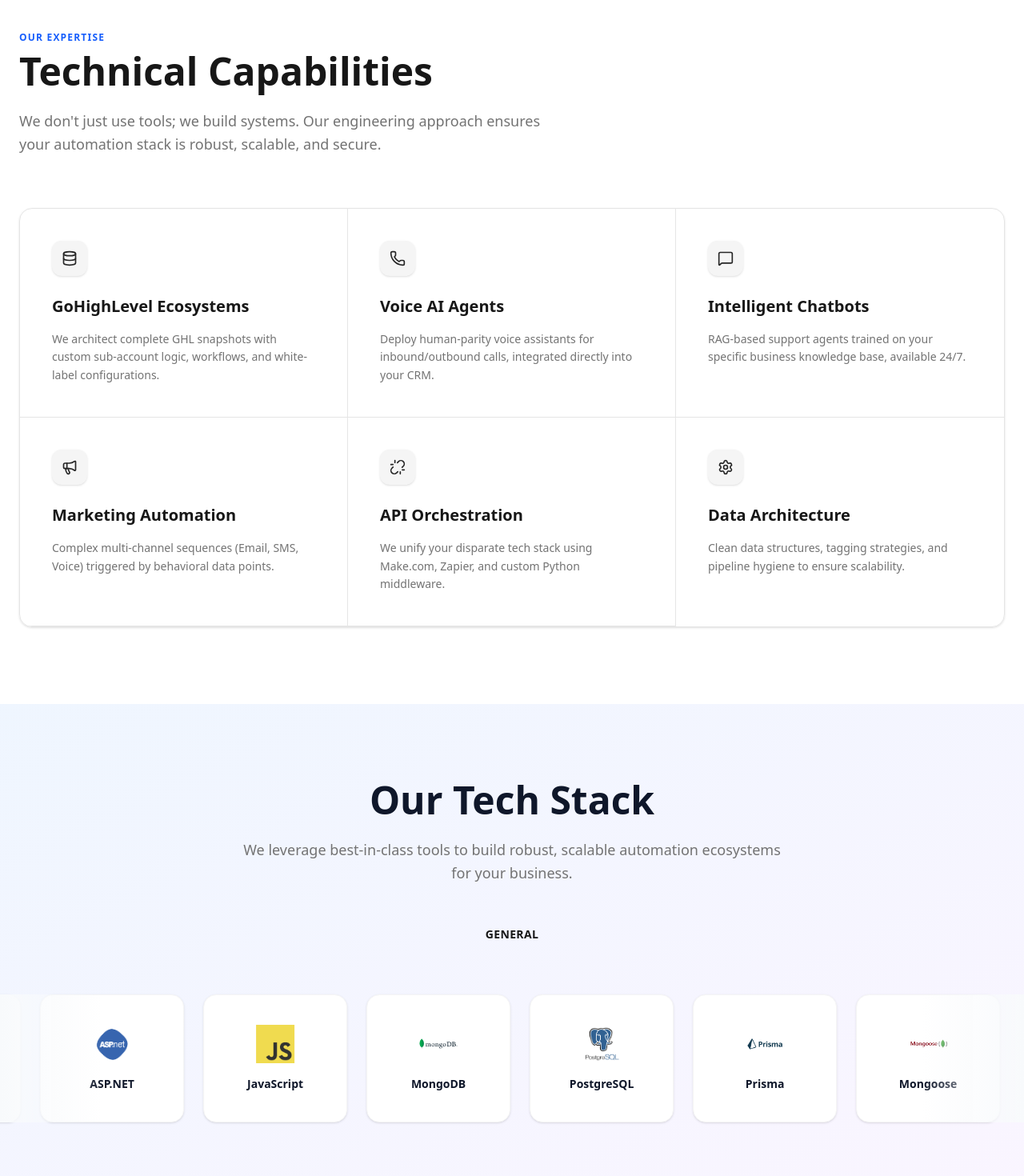
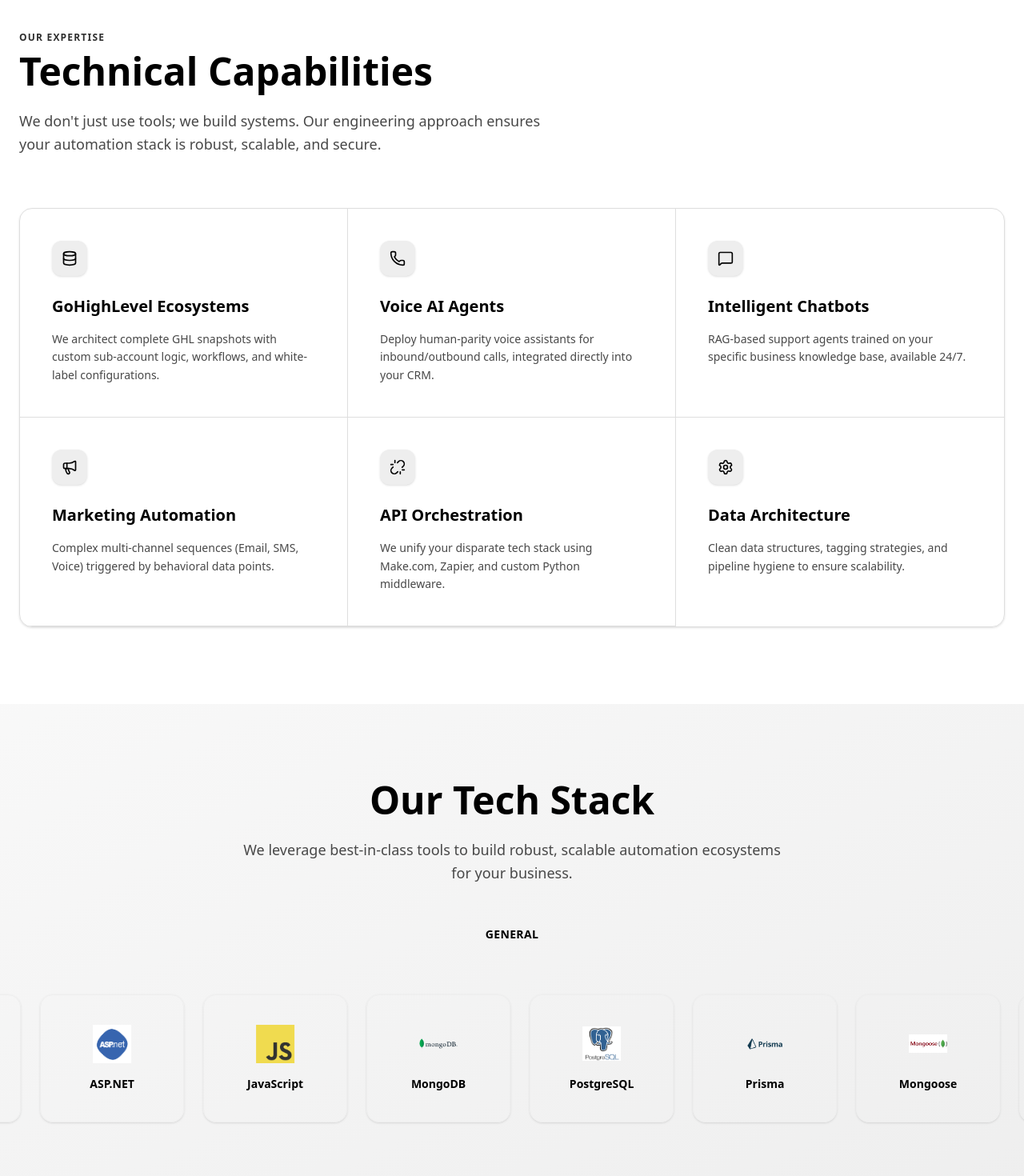
Before and after one commit to uthso297/clone-oct, a React (Vite) app: page / in a window 1280 px wide. Shown: the part 1280-2750 px from the top of the page at 80% size. Built offline with nearby package versions, Linux system fonts and the light colour scheme.

Commit message:
black and white

```diff
--- a/src/Components/AboutUs.tsx
+++ b/src/Components/AboutUs.tsx
@@ -25,7 +25,7 @@ const stats = [
 
 export default function AboutUs() {
   return (
-    <section className="bg-[#F8FAFC] py-24 px-6">
+    <section className="bg-white py-24 px-6">
       <div className="max-w-6xl mx-auto">
 
         {/* Section Header */}
--- a/src/Components/ChatBotUI.tsx
+++ b/src/Components/ChatBotUI.tsx
@@ -33,7 +33,7 @@ const ChatbotUI = () => {
       {isOpen && (
         <div className="mb-4 w-80 sm:w-96 h-125 bg-white rounded-2xl shadow-2xl border border-gray-100 flex flex-col overflow-hidden animate-in slide-in-from-bottom-5">
           {/* Header */}
-          <div className="bg-[#1A1C21] p-4 flex justify-between items-center text-white">
+          <div className="bg-neutral-900 p-4 flex justify-between items-center text-white">
             <div className="flex items-center gap-3">
               <div className="p-2 bg-white/10 rounded-lg">
                 <Bot size={20} />
@@ -82,7 +82,7 @@ const ChatbotUI = () => {
       {/* Toggle Button (FAB) */}
       <button
         onClick={() => setIsOpen(!isOpen)}
-        className="w-14 h-14 bg-[#1A1C21] text-white rounded-full flex items-center justify-center shadow-lg hover:scale-105 transition-transform active:scale-95"
+        className="w-14 h-14 bg-neutral-900 text-white rounded-full flex items-center justify-center shadow-lg hover:scale-105 transition-transform active:scale-95"
       >
         {isOpen ? <X size={24} /> : <MessageSquare size={24} />}
       </button>
--- a/src/Components/OurAchievements.tsx
+++ b/src/Components/OurAchievements.tsx
@@ -20,7 +20,7 @@ const achievements = [
 
 export default function OurAchievements() {
   return (
-    <section className="bg-[#F8FAFC] py-24 px-6">
+    <section className="bg-white py-24 px-6">
       <div className="max-w-7xl mx-auto">
 
         {/* Section Header */}
--- a/src/Components/ProjectDetails.tsx
+++ b/src/Components/ProjectDetails.tsx
@@ -74,7 +74,7 @@ export default function ProjectDetails() {
   const prevMedia = (idx: number, setIdx: { (value: SetStateAction<number>): void; (value: SetStateAction<number>): void; (arg0: number): unknown; }, length: number) => setIdx((idx - 1 + length) % length);
 
   return (
-    <div className="min-h-screen bg-[#F8F9FB] text-[#1A1C21]">
+    <div className="min-h-screen bg-white text-neutral-900">
       <div className="max-w-300 mx-auto px-6 py-12">
         <div className="grid grid-cols-1 lg:grid-cols-2 gap-16">
 
--- a/src/Components/ProvenResults.tsx
+++ b/src/Components/ProvenResults.tsx
@@ -102,7 +102,7 @@ export default function ProvenResults() {
 
         {/* Bottom CTA Button */}
         <div className="flex justify-center">
-          <button className="flex items-center gap-2 px-8 py-4 bg-[#F1F5F9] hover:bg-[#E2E8F0] text-neutral-900 rounded-full font-bold text-sm transition-all shadow-sm">
+          <button className="flex items-center gap-2 px-8 py-4 bg-gray-100 hover:bg-gray-200 text-neutral-900 rounded-full font-bold text-sm transition-all shadow-sm">
             View All Projects
             <ArrowUpRight className="w-4 h-4" />
           </button>
--- a/src/Components/TechStackCarousel.tsx
+++ b/src/Components/TechStackCarousel.tsx
@@ -22,9 +22,9 @@ import { useState } from 'react';
 export default function TechStackCarousel() {
   const [paused, setPaused] = useState(false);
   return (
-    <section className="bg-linear-to-br from-blue-50 to-purple-50 py-24 overflow-hidden">
+    <section className="bg-linear-to-br-from-blue-50-to-purple-50 py-24 overflow-hidden">
       <div className="max-w-7xl mx-auto px-6 text-center mb-16">
-        <h2 className="text-4xl md:text-5xl font-bold text-[#0F172A] mb-6">
+        <h2 className="text-4xl md:text-5xl font-bold text-neutral-900 mb-6">
           Our Tech Stack
         </h2>
         <p className="max-w-2xl mx-auto text-neutral-500 text-lg leading-relaxed">
@@ -41,8 +41,8 @@ export default function TechStackCarousel() {
       {/* Infinite Carousel Container */}
       <div className="relative flex items-center">
         {/* Faded edges effect to match image */}
-        <div className="pointer-events-none absolute left-0 z-10 h-full w-32 bg-linear-to-r from-[#F8FAFC] to-transparent" />
-        <div className="pointer-events-none absolute right-0 z-10 h-full w-32 bg-linear-to-l from-[#F8FAFC] to-transparent" />
+        <div className="pointer-events-none absolute left-0 z-10 h-full w-32 bg-linear-to-r-from-white-to-transparent" />
+        <div className="pointer-events-none absolute right-0 z-10 h-full w-32 bg-linear-to-l-from-white-to-transparent" />
 
         {/* The Animated Track */}
         <div
@@ -68,7 +68,7 @@ export default function TechStackCarousel() {
                 />
               </div>
 
-              <span className="text-[#0F172A] font-bold text-sm">
+              <span className="text-neutral-900 font-bold text-sm">
                 {tech.name}
               </span>
             </div>
--- a/src/Components/TheCollective.tsx
+++ b/src/Components/TheCollective.tsx
@@ -22,7 +22,7 @@ export default function TheCollective() {
   const [activeMember, setActiveMember] = useState(team[0]);
 
   return (
-    <section className="bg-[#020617] py-24 px-6 min-h-screen flex items-center">
+    <section className="bg-black py-24 px-6 min-h-screen flex items-center">
       <div className="max-w-7xl mx-auto w-full">
 
         {/* Header Section */}
--- a/src/Components/WorkTogether.tsx
+++ b/src/Components/WorkTogether.tsx
@@ -13,7 +13,7 @@ export default function WorkTogether() {
         </div>
 
         {/* Main CTA Card */}
-        <div className="relative overflow-hidden rounded-[48px] bg-[#0F172A] py-20 px-6 text-center shadow-2xl">
+        <div className="relative overflow-hidden rounded-[48px] bg-neutral-900 py-20 px-6 text-center shadow-2xl">
 
           {/* Subtle Background Radial Gradient for "Glow" Effect */}
           <div className="absolute top-0 right-0 -translate-y-1/2 translate-x-1/4 w-150 h-150 bg-blue-500/10 blur-[120px] rounded-full pointer-events-none" />
--- a/src/index.css
+++ b/src/index.css
@@ -9,16 +9,271 @@
   animation: marquee 30s linear infinite;
 }
 
+/* Theme variables - only custom properties allowed in @theme */
 @theme {
   --font-display: "Satoshi", "sans-serif";
   --breakpoint-3xl: 1920px;
-  --color-avocado-100: oklch(0.99 0 0);
-  --color-avocado-200: oklch(0.98 0.04 113.22);
-  --color-avocado-300: oklch(0.94 0.11 115.03);
-  --color-avocado-400: oklch(0.92 0.19 114.08);
-  --color-avocado-500: oklch(0.84 0.18 117.33);
-  --color-avocado-600: oklch(0.53 0.12 118.34);
+  --color-black: oklch(0 0 0);
+  --color-white: oklch(1 0 0);
+  --color-gray-100: oklch(0.98 0 0);
+  --color-gray-200: oklch(0.95 0 0);
+  --color-gray-300: oklch(0.9 0 0);
+  --color-gray-400: oklch(0.8 0 0);
+  --color-gray-500: oklch(0.6 0 0);
+  --color-gray-600: oklch(0.4 0 0);
+  --color-gray-700: oklch(0.3 0 0);
+  --color-gray-800: oklch(0.2 0 0);
+  --color-gray-900: oklch(0.1 0 0);
   --ease-fluid: cubic-bezier(0.3, 0, 0, 1);
   --ease-snappy: cubic-bezier(0.2, 0, 0, 1);
-  /* ... */
 }
+
+/* RGB values for gradient support - outside @theme block */
+:root {
+  --color-gray-500-rgb: 128, 128, 128;
+}
+
+/* Black and White Theme Overrides - outside @theme block */
+:root {
+  /* Tailwind color overrides for black and white theme */
+  --color-blue-50: var(--color-gray-100);
+  --color-blue-100: var(--color-gray-200);
+  --color-blue-200: var(--color-gray-300);
+  --color-blue-300: var(--color-gray-400);
+  --color-blue-400: var(--color-gray-500);
+  --color-blue-500: var(--color-gray-600);
+  --color-blue-600: var(--color-gray-700);
+  --color-blue-700: var(--color-gray-800);
+  --color-blue-800: var(--color-gray-900);
+  --color-blue-900: var(--color-black);
+
+  --color-neutral-50: var(--color-gray-100);
+  --color-neutral-100: var(--color-gray-200);
+  --color-neutral-200: var(--color-gray-300);
+  --color-neutral-300: var(--color-gray-400);
+  --color-neutral-400: var(--color-gray-500);
+  --color-neutral-500: var(--color-gray-600);
+  --color-neutral-600: var(--color-gray-700);
+  --color-neutral-700: var(--color-gray-800);
+  --color-neutral-800: var(--color-gray-900);
+  --color-neutral-900: var(--color-black);
+
+  --color-white: var(--color-white);
+  --color-black: var(--color-black);
+
+  /* Gradient overrides */
+  --gradient-to-r-from-blue-400-to-purple-500: linear-gradient(to right, var(--color-gray-500), var(--color-gray-600));
+  --gradient-to-br-from-blue-50-to-purple-50: linear-gradient(to bottom right, var(--color-gray-100), var(--color-gray-200));
+  --gradient-to-t-from-black-90-via-black-20-to-transparent: linear-gradient(to top, rgba(0, 0, 0, 0.9), rgba(0, 0, 0, 0.2), transparent);
+  --gradient-to-r-from-white-to-transparent: linear-gradient(to right, var(--color-white), transparent);
+  --gradient-to-l-from-white-to-transparent: linear-gradient(to left, var(--color-white), transparent);
+  --gradient-to-r-from-black-to-transparent: linear-gradient(to right, var(--color-black), transparent);
+  --gradient-to-l-from-black-to-transparent: linear-gradient(to left, var(--color-black), transparent);
+}
+
+/* Utility classes for black and white theme */
+.bg-linear-to-r-from-blue-400-to-purple-500 {
+  background-image: var(--gradient-to-r-from-blue-400-to-purple-500);
+}
+
+.bg-linear-to-br-from-blue-50-to-purple-50 {
+  background-image: var(--gradient-to-br-from-blue-50-to-purple-50);
+}
+
+.bg-linear-to-t-from-black-90-via-black-20-to-transparent {
+  background-image: var(--gradient-to-t-from-black-90-via-black-20-to-transparent);
+}
+
+.bg-linear-to-r-from-white-to-transparent {
+  background-image: var(--gradient-to-r-from-white-to-transparent);
+}
+
+.bg-linear-to-l-from-white-to-transparent {
+  background-image: var(--gradient-to-l-from-white-to-transparent);
+}
+
+.bg-linear-to-r-from-black-to-transparent {
+  background-image: var(--gradient-to-r-from-black-to-transparent);
+}
+
+.bg-linear-to-l-from-black-to-transparent {
+  background-image: var(--gradient-to-l-from-black-to-transparent);
+}
+
+/* Override specific color classes */
+.text-blue-600 {
+  color: var(--color-gray-700) !important;
+}
+
+.text-blue-500 {
+  color: var(--color-gray-600) !important;
+}
+
+.text-blue-400 {
+  color: var(--color-gray-500) !important;
+}
+
+.bg-blue-500\/10 {
+  background-color: rgba(var(--color-gray-500-rgb), 0.1) !important;
+}
+
+.bg-blue-600 {
+  background-color: var(--color-gray-700) !important;
+}
+
+.border-blue-500 {
+  border-color: var(--color-gray-500) !important;
+}
+
+.text-neutral-900 {
+  color: var(--color-black) !important;
+}
+
+.text-neutral-800 {
+  color: var(--color-gray-900) !important;
+}
+
+.text-neutral-700 {
+  color: var(--color-gray-800) !important;
+}
+
+.text-neutral-600 {
+  color: var(--color-gray-700) !important;
+}
+
+.text-neutral-500 {
+  color: var(--color-gray-600) !important;
+}
+
+.text-neutral-400 {
+  color: var(--color-gray-500) !important;
+}
+
+.text-neutral-300 {
+  color: var(--color-gray-400) !important;
+}
+
+.text-neutral-200 {
+  color: var(--color-gray-300) !important;
+}
+
+.text-neutral-100 {
+  color: var(--color-gray-200) !important;
+}
+
+.text-neutral-50 {
+  color: var(--color-gray-100) !important;
+}
+
+.bg-neutral-900 {
+  background-color: var(--color-black) !important;
+}
+
+.bg-neutral-800 {
+  background-color: var(--color-gray-900) !important;
+}
+
+.bg-neutral-700 {
+  background-color: var(--color-gray-800) !important;
+}
+
+.bg-neutral-600 {
+  background-color: var(--color-gray-700) !important;
+}
+
+.bg-neutral-500 {
+  background-color: var(--color-gray-600) !important;
+}
+
+.bg-neutral-400 {
+  background-color: var(--color-gray-500) !important;
+}
+
+.bg-neutral-300 {
+  background-color: var(--color-gray-400) !important;
+}
+
+.bg-neutral-200 {
+  background-color: var(--color-gray-300) !important;
+}
+
+.bg-neutral-100 {
+  background-color: var(--color-gray-200) !important;
+}
+
+.bg-neutral-50 {
+  background-color: var(--color-gray-100) !important;
+}
+
+.border-neutral-900 {
+  border-color: var(--color-black) !important;
+}
+
+.border-neutral-800 {
+  border-color: var(--color-gray-900) !important;
+}
+
+.border-neutral-700 {
+  border-color: var(--color-gray-800) !important;
+}
+
+.border-neutral-600 {
+  border-color: var(--color-gray-700) !important;
+}
+
+.border-neutral-500 {
+  border-color: var(--color-gray-600) !important;
+}
+
+.border-neutral-400 {
+  border-color: var(--color-gray-500) !important;
+}
+
+.border-neutral-300 {
+  border-color: var(--color-gray-400) !important;
+}
+
+.border-neutral-200 {
+  border-color: var(--color-gray-300) !important;
+}
+
+.border-neutral-100 {
+  border-color: var(--color-gray-200) !important;
+}
+
+.border-neutral-50 {
+  border-color: var(--color-gray-100) !important;
+}
+
+/* Yellow color override for the CTA */
+.bg-yellow-100 {
+  background-color: var(--color-gray-200) !important;
+}
+
+.text-yellow-700 {
+  color: var(--color-gray-800) !important;
+}
+
+/* Purple color override */
+.text-purple-500 {
+  color: var(--color-gray-600) !important;
+}
+
+/* Red color override */
+.text-red-500 {
+  color: var(--color-gray-700) !important;
+}
+
+/* Green color override */
+.text-green-500 {
+  color: var(--color-gray-600) !important;
+}
+
+/* Additional utility classes */
+.text-transparent-bg-clip-text-bg-linear-to-r-from-blue-400-to-purple-500 {
+  background-image: var(--gradient-to-r-from-blue-400-to-purple-500);
+  -webkit-background-clip: text;
+  background-clip: text;
+  color: transparent;
+  -webkit-text-fill-color: transparent;
+}
```
Also changed, not shown: src/Components/Footer.tsx (+4 -4 lines).
